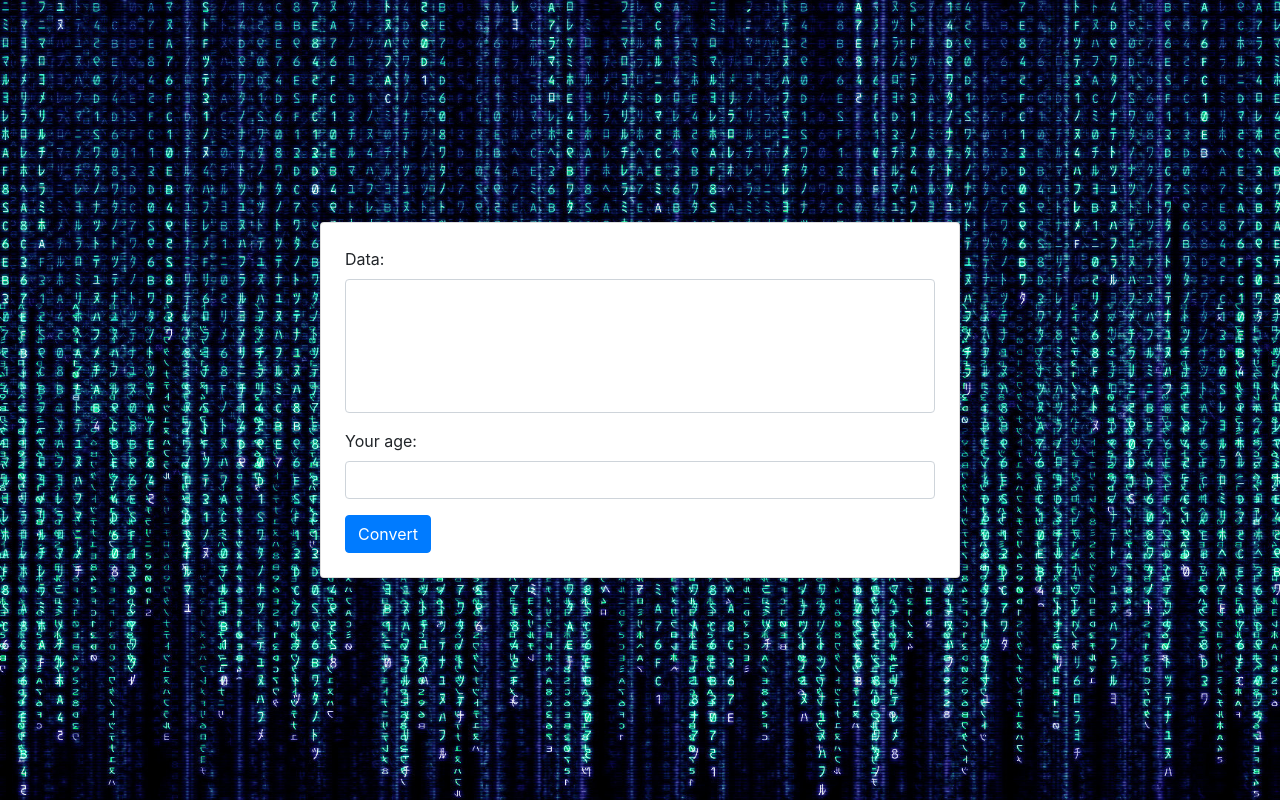
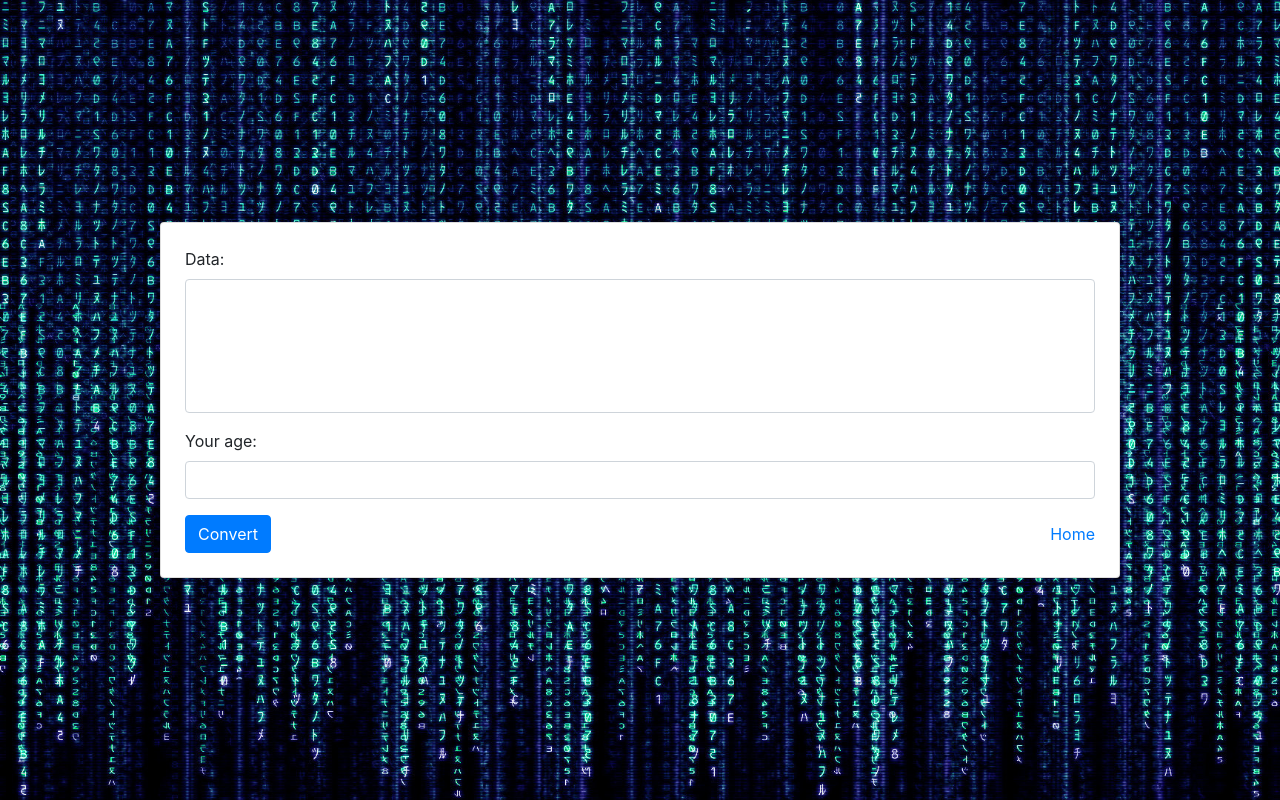
Before and after one commit to sequba/numbers-explorer, an Angular app: page /convert in a window 1280 px wide. Built offline with nearby package versions, Linux system fonts and the light colour scheme.

Commit message:
Add link to homescreen

```diff
--- a/src/app/convert/convert.component.ts
+++ b/src/app/convert/convert.component.ts
@@ -14,7 +14,10 @@ import { NumbersExtractorService } from '../numbers-extractor/numbers-extractor.
             <label for="ageInput">Your age:</label>
             <input #ageInput id="ageInput" type="number" class="form-control" min="18" required>
           </div>
-          <button (click)="convertData(dataInput.value, ageInput)" class="btn btn-primary">Convert</button>
+          <div class="d-flex justify-content-between align-items-baseline">
+            <button (click)="convertData(dataInput.value, [dataInput, ageInput])" class="btn btn-primary">Convert</button>
+            <a routerLink="/">Home</a>
+          </div>
         </form>
       </div>
 
@@ -33,12 +36,8 @@ import { NumbersExtractorService } from '../numbers-extractor/numbers-extractor.
   `,
   styles: [`
     .content {
-      max-width: 40rem;
+      max-width: 60rem;
       margin: 1rem;
-    }
-
-    textarea {
-      resize: none;
     }
   `]
 })
@@ -47,9 +46,12 @@ export class ConvertComponent implements OnInit {
 
   constructor(private extractor: NumbersExtractorService) { }
 
-  convertData(data: string, input: any): void {
-    this.extractedNumbers = [];
-    this.extractedNumbers = this.extractor.extractNumbers(data);
+  convertData(data: string, inputs: HTMLInputElement[]): void {
+    this.extractedNumbers = this.isFormValid(inputs) ? this.extractor.extractNumbers(data) : [];
+  }
+
+  private isFormValid(inputs: HTMLInputElement[]): boolean {
+    return inputs.every(input => input.checkValidity());
   }
 
   ngOnInit(): void {
--- a/src/app/welcome/welcome.component.ts
+++ b/src/app/welcome/welcome.component.ts
@@ -11,7 +11,6 @@ import { Component, OnInit } from '@angular/core';
   styles: [`
     .welcome-box {
       width: 14rem;
-      background-color: rgba(255, 255, 255, 0.7)
     }
   `]
 })
--- a/src/styles.scss
+++ b/src/styles.scss
@@ -5,3 +5,21 @@
 
 // Bootstrap and its default variables
 @import "../node_modules/bootstrap/scss/bootstrap";
+
+textarea {
+  resize: none;
+}
+
+/* Chrome, Safari, Edge, Opera */
+input[type=number]::-webkit-inner-spin-button,
+input[type=number]::-webkit-outer-spin-button {
+  -webkit-appearance: none;
+  -moz-appearance: none;
+  appearance: none;
+  margin: 0;
+}
+
+/* Firefox */
+input[type=number] {
+  -moz-appearance: textfield;
+}
```
